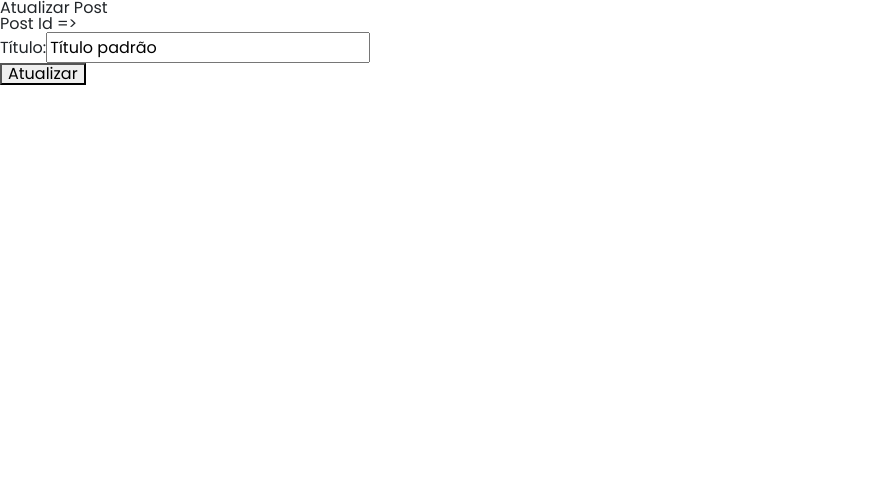
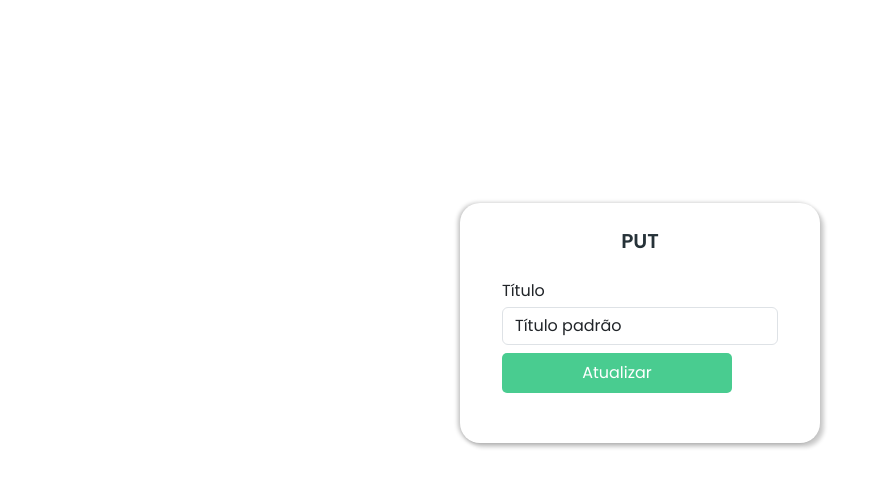
Before and after one commit to lucasfinotirodrigues/apresentacaoAPI, an Angular app in the folder angular-http/: page /list/put in a window 1280 px wide. Shown: the top 486 px of the page, without its empty margins (0-888 px from the left). Built offline with nearby package versions, Linux system fonts and the light colour scheme.

Commit message:
style: method PUT stylized

```diff
--- a/angular-http/src/app/pages/post/post.component.scss
+++ b/angular-http/src/app/pages/post/post.component.scss
@@ -223,7 +223,7 @@ h2 {
 
 @media screen and (max-width: 400px){
   .form-login {
-      width: 228px;
+      width: 268px;
   }
 
   .input {
--- a/angular-http/src/app/pages/put/put.component.html
+++ b/angular-http/src/app/pages/put/put.component.html
@@ -1,11 +1,28 @@
-<div>
-  <h2>Atualizar Post</h2>
-  <form [formGroup]="postForm" (ngSubmit)="onSubmit()">
-    <div>
-      <h2>Post Id => {{postId}}</h2>
-      <label for="title">Título:</label>
-      <input id="title" formControlName="title" />
-    </div>
-    <button type="submit">Atualizar</button>
-  </form>
+<div class="conteudo d-flex flex-column">
+  <div class="form-login">
+    <form
+      class="d-flex align-items-center justify-content-between flex-column gap-3"
+      name="form"
+      role="form"
+      [formGroup]="postForm"
+      (ngSubmit)="onSubmit()"
+    >
+      <h2>PUT</h2>
+      <div class="d-flex flex-column gap-2">
+        <div class="form-group d-flex flex-column mt-3 gap-2">
+          <label for="title">Título</label>
+          <input class="form-control" id="title" formControlName="title" />
+        </div>
+        <button
+          class="submit d-flex justify-content-center align-items-center"
+          type="submit"
+          >
+          Atualizar
+        </button>
+      </div>
+    </form>
+  </div>
+  <div class="alert alert-success" *ngIf="status">
+    <p>{{ status }}</p>
+  </div>
 </div>
--- a/angular-http/src/app/pages/put/put.component.scss
+++ b/angular-http/src/app/pages/put/put.component.scss
@@ -0,0 +1,236 @@
+.conteudo {
+  display: flex;
+  justify-content: center;
+  align-items: center;
+  height: 80.75vh
+}
+
+.form-login {
+  display: flex;
+  align-items: center;
+  flex-direction: column;
+  gap: 36px;
+  margin: 32px 0;
+  padding: 28px 42px;
+  max-width: 360px;
+  width: 100%;
+  height: 240px;
+  flex-shrink: 0;
+  border-radius: 20px;
+  background: var(--color-white);
+  box-shadow: 4px 4px 4px 0px rgba(0, 0, 0, 0.20), -2px 0px 4px 0px rgba(0, 0, 0, 0.25);
+}
+
+.header-login {
+  display: flex;
+  align-items: center;
+  flex-direction: column;
+  gap:6px
+}
+
+.text-blue {
+  color: var(--color-secondary);
+  font-size: 20px;
+  font-weight: 700;
+}
+
+.text-form{
+  display: flex;
+  justify-content: space-between;
+  max-width: 360px;
+  width: 100%;
+}
+
+.button {
+  max-width: 360px;
+  width: 100%;
+  height: 48px
+}
+
+.paragraph1 {
+  color: var(--color-dark);
+  font-weight: 400;
+}
+
+.paragraph2 {
+  color: var(--color-secondary);
+  font-weight: 600;
+  cursor: pointer ;
+}
+
+.content-login {
+  height: 100vh;
+  justify-content: space-evenly;
+
+  .img-left {
+    width: 600px;
+  }
+
+  .rigth {
+    padding: 80px;
+
+    form {
+      width: 280px;
+
+      .green {
+        font-size: 16px;
+        font-weight: 600;
+        color: var(--color-secondary);
+        cursor: pointer;
+      }
+
+      .gray {
+        font-size: 16px;
+        color: #858e97;
+        font-weight: 400;
+      }
+
+      .form-group,
+      .form-groups {
+        max-width: 400px;
+        width: 100%;
+
+        label {
+          color: #858E97
+        }
+
+        input {
+          font-size: 16px;
+          padding: 8px;
+          height: 40px;
+          border: 1px solid #CDD4DA;
+          border-radius: 8px;
+        }
+      }
+
+      .form-groups {
+        display: flex;
+        flex-direction: column;
+        justify-content: space-around;
+        position: relative;
+      }
+
+      button {
+        border: none;
+        border-radius: 8px;
+        color: var(--color-white);
+        font-size: 16px;
+        max-width: 400px;
+        height: 40px;
+        width: 100%;
+        background-color: var(--color-secondary);
+
+        &:hover {
+          background-color: var(--color-secondary-hover);
+          transition: .3s
+        }
+        &:disabled {
+          background-color: var(--color-gray-100);
+          cursor: not-allowed
+        }
+      }
+    }
+  }
+}
+
+.image {
+  position: absolute;
+  width: 24px;
+  right: 8px;
+  bottom: 10px;
+  cursor: pointer;
+}
+
+
+
+h2 {
+  color: #263238;
+  font-size: 20px;
+  font-weight: 600;
+  text-align: center;
+}
+
+.icon {
+  width: 24px;
+  cursor: pointer;
+  position: relative;
+  left: 316px;
+  top: 40px;
+}
+
+.submit {
+  border: none;
+  background-color: #49CC90;
+  color: var(--color-white);
+  border-radius: 5px;
+  height: 32px;
+  max-width: 230px;
+  width: 100%;
+  padding: 20px;
+
+  &:hover {
+    background-color: #45c089;
+    transition: 0.3s;
+  }
+}
+
+@media screen and (max-width: 992px) {
+  .content-login {
+    justify-content: center;
+
+    .img-left {
+      width: 400px;
+    }
+
+    .rigth {
+      padding: 40px;
+    }
+  }
+}
+
+@media screen and (max-width: 768px) {
+  .content-login {
+    .img-left {
+      display: none;
+    }
+  }
+}
+
+@media screen and (max-width: 475px) {
+  .content-login {
+    .rigth{
+      form{
+        .green, .gray {
+          font-size: 13px
+        }
+      }
+    }
+  }
+}
+
+
+@media screen and (max-width: 560px) {
+
+  .form-login {
+      width: 300px;
+      gap: 28px;
+  }
+
+  .input {
+      width: 300px;
+  }
+}
+
+@media screen and (max-width: 400px){
+  .form-login {
+      width: 268px;
+  }
+
+  .input {
+      width: 228px!important;
+  }
+
+  .label {
+      font-size: 16px;
+  }
+}
--- a/angular-http/src/app/pages/put/put.component.ts
+++ b/angular-http/src/app/pages/put/put.component.ts
@@ -19,6 +19,7 @@ export class PutComponent implements OnInit {
       title: ['Título padrão']
     });
   }
+  status: string | undefined;
 
   ngOnInit(): void {}
 
@@ -29,10 +30,12 @@ export class PutComponent implements OnInit {
     this.dataService.updatePost(postIdToUpdate, updatedData)
       .subscribe(
         data => {
+          this.status = ' Foi alterado com sucesso!',
           console.log('Requisição PUT bem-sucedida', data);
           this.postId = data.id;
         },
         error => {
+          this.status = `Erro ao atualizar`
           console.error('Erro ao realizar a requisição PUT', error);
         }
       );
```
